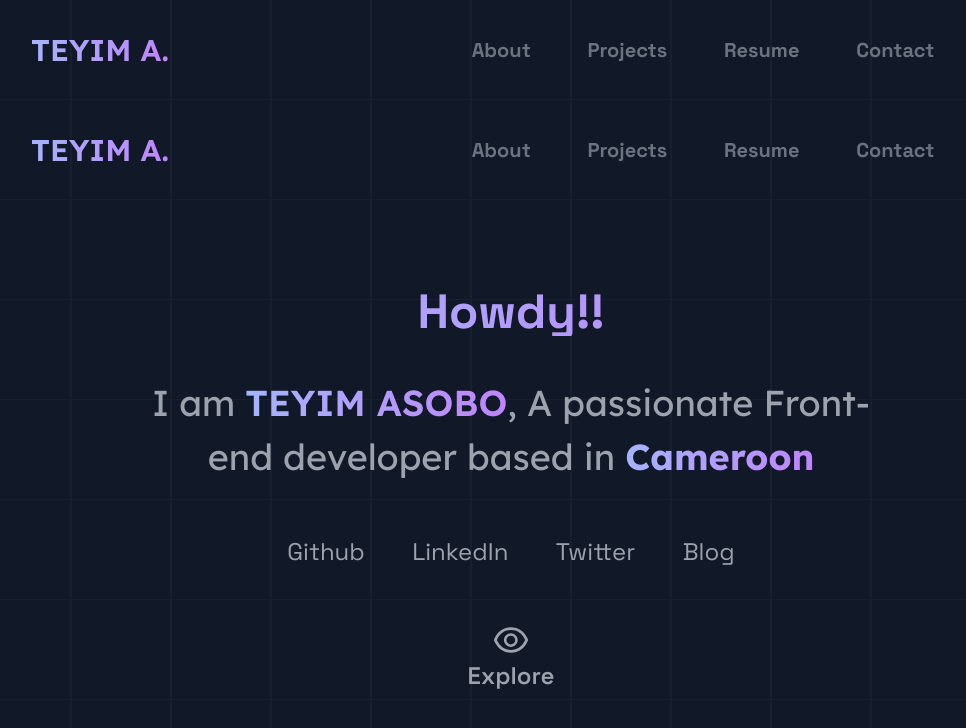
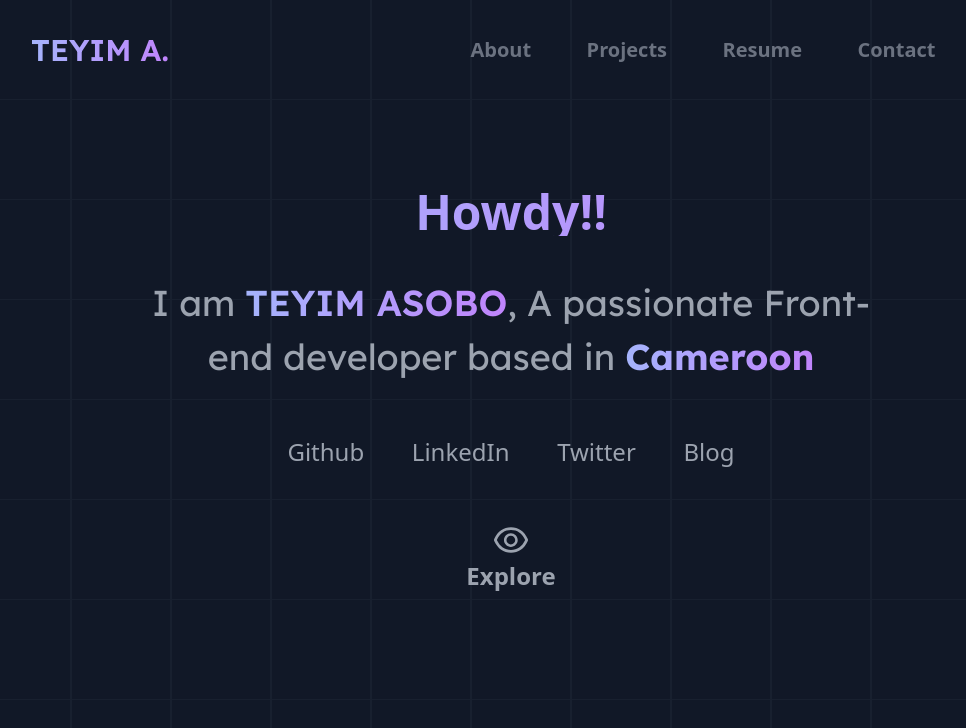
Before and after one commit to teyim/portfolio, a Next.js app: page / in a window 1280 px wide. Shown: the top 728 px of the page, without its empty margins (129-1095 px from the left). Built offline with nearby package versions, Linux system fonts and the light colour scheme.

Commit message:
refactor: modify index.tsx

```diff
--- a/pages/index.tsx
+++ b/pages/index.tsx
@@ -1,13 +1,11 @@
 import type { NextPage } from 'next';
 import Grid from '@components/grid';
-import Navbar from '@components/global/navbar';
 import Header from '@components/header';
 
 const Home: NextPage = () => {
   return (
-    <section className="font-SG overflow-hidden text-gray-400 w-screen h-screen ">
+    <section className="overflow-hidden ">
       <Grid />
-      <Navbar />
       <Header />
     </section>
   );
```
